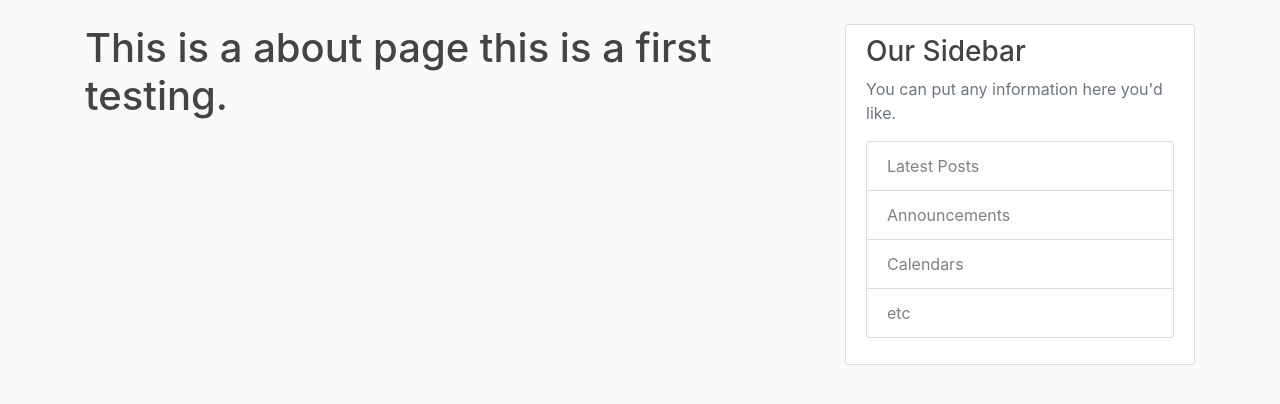
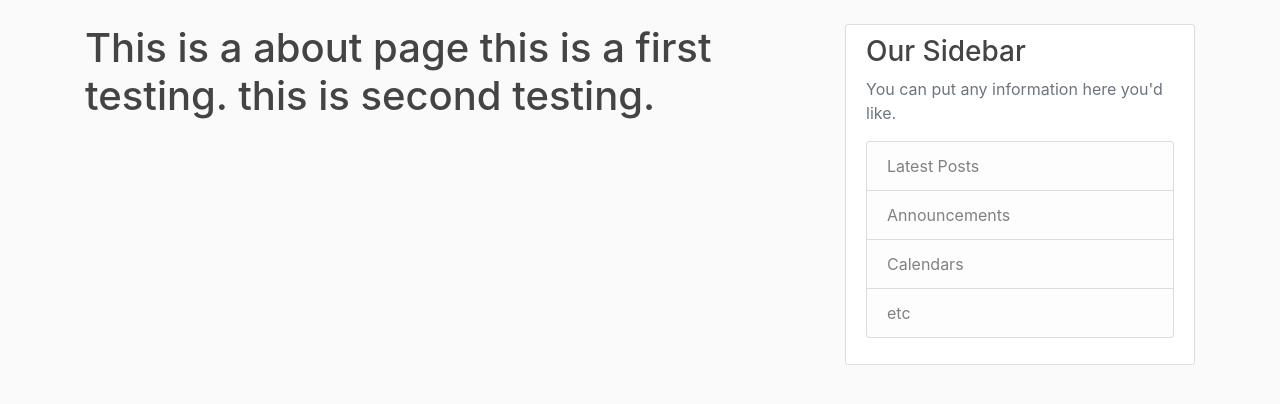
Before and after one commit to princea55/blog-post, a Flask app: page /about in a window 1280 px wide. Shown: the part 56-460 px from the top of the page. Run offline with Flask 2, Linux system fonts and the light colour scheme; some libraries are stand-ins or nearby versions.

Commit message:
changes in about.html

```diff
--- a/flaskblog/templates/about.html
+++ b/flaskblog/templates/about.html
@@ -3,5 +3,6 @@
     <h1>
         This is a about page
         this is a first testing.
+        this is second testing.
     </h1>
 {%endblock%}
```
